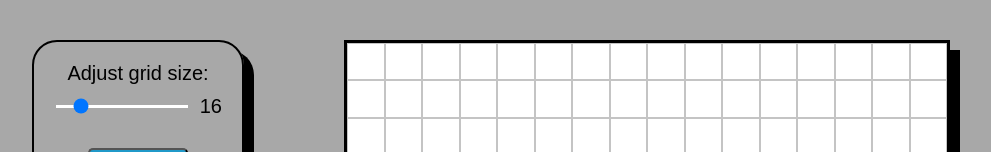
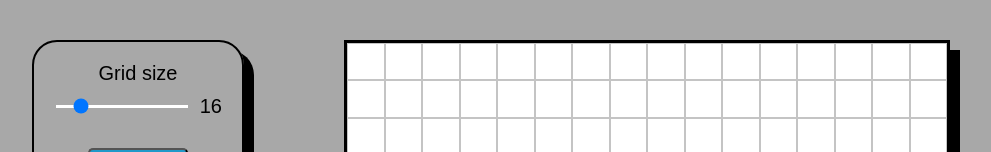
Before and after one commit to SimonO7/odin-etch-a-sketch, a plain HTML site: page index.html in a window 1280 px wide. Shown: the part 134-286 px from the top of the page, without its empty margins (149-1140 px from the left). Drawn offline with Linux system fonts and the light colour scheme.

Commit message:
Change label for grid size slider

```diff
--- a/index.html
+++ b/index.html
@@ -12,7 +12,7 @@
     <h1>Etch-a-Sketch</h1>
     <div class="main-container">
         <div class="options-section">
-            <div>Adjust grid size:</div>
+            <div>Grid size</div>
             <div class="grid-size-display">
                 <input type="range" id="grid-size" value="16" min="2" max="100">
                 <div id="grid-size-value"></div>
```
